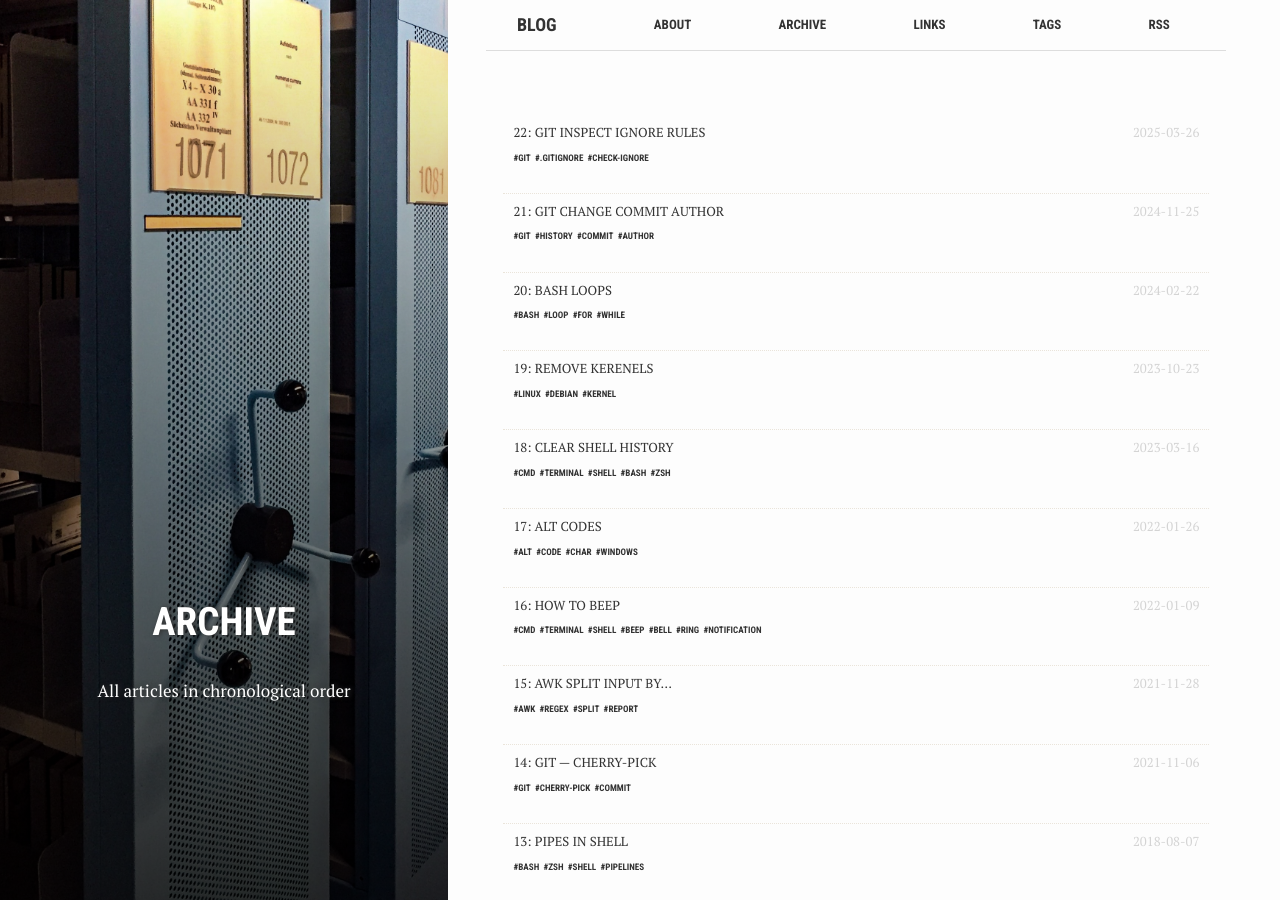
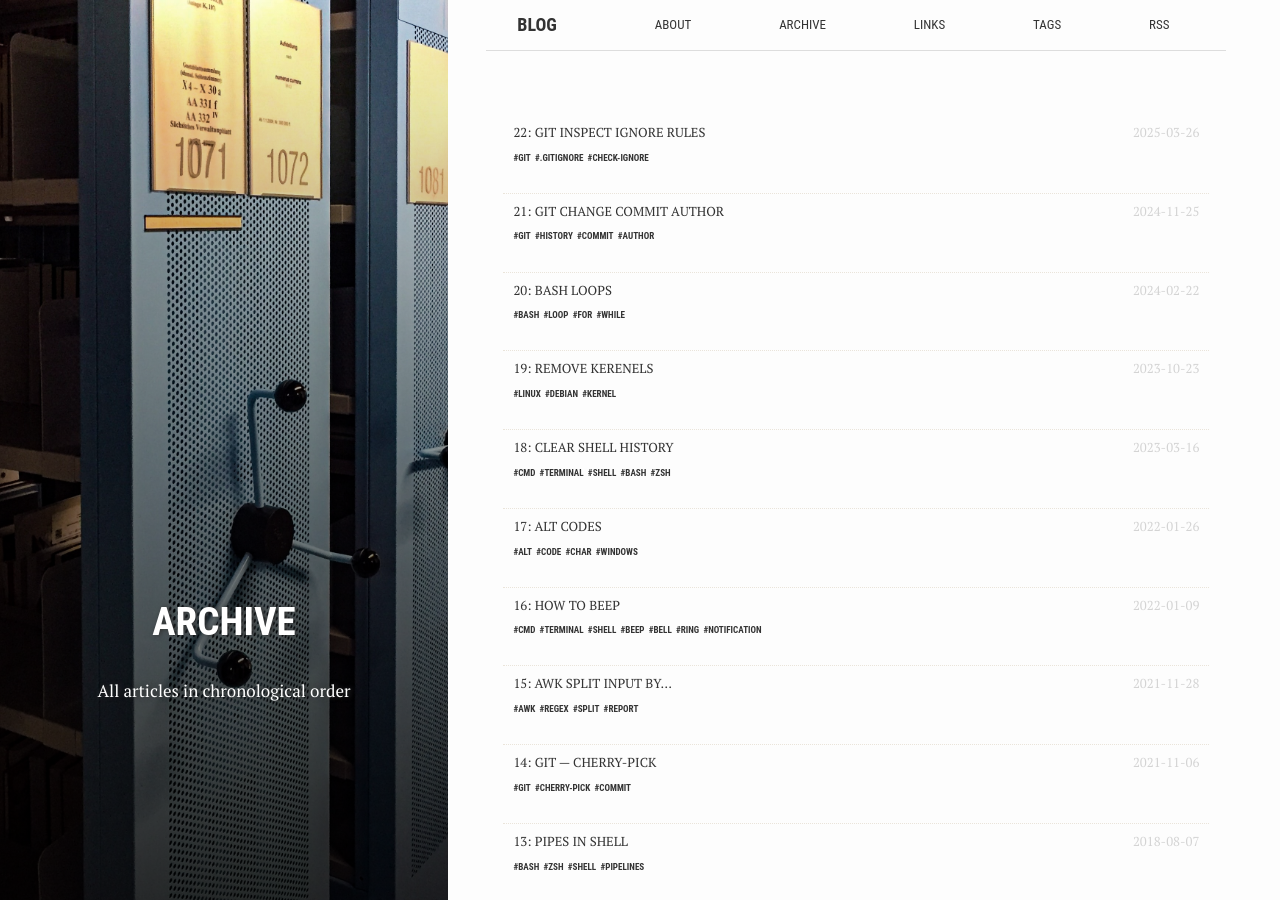
Before and after one commit to mwilczek-net/blog.mwilczek.net, a Jekyll site: the page built from archive.md, in a window 1280 px wide and 900 px high. Built offline with Jekyll 4.4.1, drawn with Linux system fonts in a browser that asks for light colours.

Commit message:
Add fonts

```diff
--- a/_includes/head.html
+++ b/_includes/head.html
@@ -22,7 +22,7 @@
   <link rel="icon" href="/icon.svg" type="image/svg+xml">
   <link rel="apple-touch-icon" href="/apple-touch-icon.png"><!-- 180×180 -->
 
-  <link href='https://fonts.googleapis.com/css?family=PT+Serif:400,400italic,700|Roboto+Condensed:700&subset=latin' rel='stylesheet' type='text/css'>
+  <link rel="stylesheet" href="{{ "/assets/css/fonts.css" | relative_url }}">
   <link rel="stylesheet" href="{{ "/assets/css/main.css" | relative_url }}">
 
   <meta property="og:url" content="{{ page.url | absolute_url }}">
--- /dev/null
+++ b/assets/css/fonts.css
@@ -0,0 +1,142 @@
+
+@font-face {
+  font-family: 'Roboto';
+  font-style: italic;
+  font-weight: 300;
+  src: url(../fonts/Roboto/RobotoCondensed-Italic-VariableFont_wght.ttf);
+}
+
+@font-face {
+  font-family: 'Roboto';
+  font-style: italic;
+  font-weight: 400;
+  src: url(../fonts/Roboto/RobotoCondensed-Italic-VariableFont_wght.ttf);
+}
+
+@font-face {
+  font-family: 'Roboto';
+  font-style: italic;
+  font-weight: 600;
+  src: url(../fonts/Roboto/RobotoCondensed-Italic-VariableFont_wght.ttf);
+}
+
+@font-face {
+  font-family: 'Roboto';
+  font-style: italic;
+  font-weight: 700;
+  src: url(../fonts/Roboto/RobotoCondensed-Italic-VariableFont_wght.ttf);
+}
+
+@font-face {
+  font-family: 'Roboto';
+  font-style: italic;
+  font-weight: 900;
+  src: url(../fonts/Roboto/RobotoCondensed-Italic-VariableFont_wght.ttf);
+}
+
+@font-face {
+  font-family: 'Roboto';
+  font-style: normal;
+  font-weight: 300;
+  src: url(../fonts/Roboto/RobotoCondensed-VariableFont_wght.ttf);
+}
+
+@font-face {
+  font-family: 'Roboto';
+  font-style: normal;
+  font-weight: 400;
+  src: url(../fonts/Roboto/RobotoCondensed-VariableFont_wght.ttf);
+}
+
+@font-face {
+  font-family: 'Roboto';
+  font-style: normal;
+  font-weight: 600;
+  src: url(../fonts/Roboto/RobotoCondensed-VariableFont_wght.ttf);
+}
+
+@font-face {
+  font-family: 'Roboto';
+  font-style: normal;
+  font-weight: 700;
+  src: url(../fonts/Roboto/RobotoCondensed-VariableFont_wght.ttf);
+}
+
+@font-face {
+  font-family: 'Roboto';
+  font-style: normal;
+  font-weight: 900;
+  src: url(../fonts/Roboto/RobotoCondensed-VariableFont_wght.ttf);
+}
+
+/* ------------ */
+
+@font-face {
+  font-family: 'PT Serif';
+  font-style: italic;
+  font-weight: 300;
+  src: url(../fonts/PT_Serif/PTSerif-Italic.ttf);
+}
+
+@font-face {
+  font-family: 'PT Serif';
+  font-style: italic;
+  font-weight: 400;
+  src: url(../fonts/PT_Serif/PTSerif-Italic.ttf);
+}
+
+@font-face {
+  font-family: 'PT Serif';
+  font-style: italic;
+  font-weight: 600;
+  src: url(../fonts/PT_Serif/PTSerif-BoldItalic.ttf);
+}
+
+@font-face {
+  font-family: 'PT Serif';
+  font-style: italic;
+  font-weight: 700;
+  src: url(../fonts/PT_Serif/PTSerif-BoldItalic.ttf);
+}
+
+@font-face {
+  font-family: 'PT Serif';
+  font-style: italic;
+  font-weight: 900;
+  src: url(../fonts/PT_Serif/PTSerif-BoldItalic.ttf);
+}
+
+@font-face {
+  font-family: 'PT Serif';
+  font-style: normal;
+  font-weight: 300;
+  src: url(../fonts/PT_Serif/PTSerif-Regular.ttf);
+}
+
+@font-face {
+  font-family: 'PT Serif';
+  font-style: normal;
+  font-weight: 400;
+  src: url(../fonts/PT_Serif/PTSerif-Regular.ttf);
+}
+
+@font-face {
+  font-family: 'PT Serif';
+  font-style: normal;
+  font-weight: 600;
+  src: url(../fonts/PT_Serif/PTSerif-Bold.ttf);
+}
+
+@font-face {
+  font-family: 'PT Serif';
+  font-style: normal;
+  font-weight: 700;
+  src: url(../fonts/PT_Serif/PTSerif-Bold.ttf);
+}
+
+@font-face {
+  font-family: 'PT Serif';
+  font-style: normal;
+  font-weight: 900;
+  src: url(../fonts/PT_Serif/PTSerif-Bold.ttf);
+}
```
Also changed, not shown: assets/fonts/PT_Serif/OFL.txt (added, +94 -0 lines), assets/fonts/Roboto_Condensed/OFL.txt (added, +93 -0 lines), assets/fonts/PT_Serif/PTSerif-Bold.ttf (added), assets/fonts/PT_Serif/PTSerif-BoldItalic.ttf (added), assets/fonts/PT_Serif/PTSerif-Italic.ttf (added), assets/fonts/PT_Serif/PTSerif-Regular.ttf (added), assets/fonts/Roboto_Condensed/README.txt (added), assets/fonts/Roboto_Condensed/RobotoCondensed-Italic-VariableFont_wght.ttf (added), assets/fonts/Roboto_Condensed/RobotoCondensed-VariableFont_wght.ttf (added).
